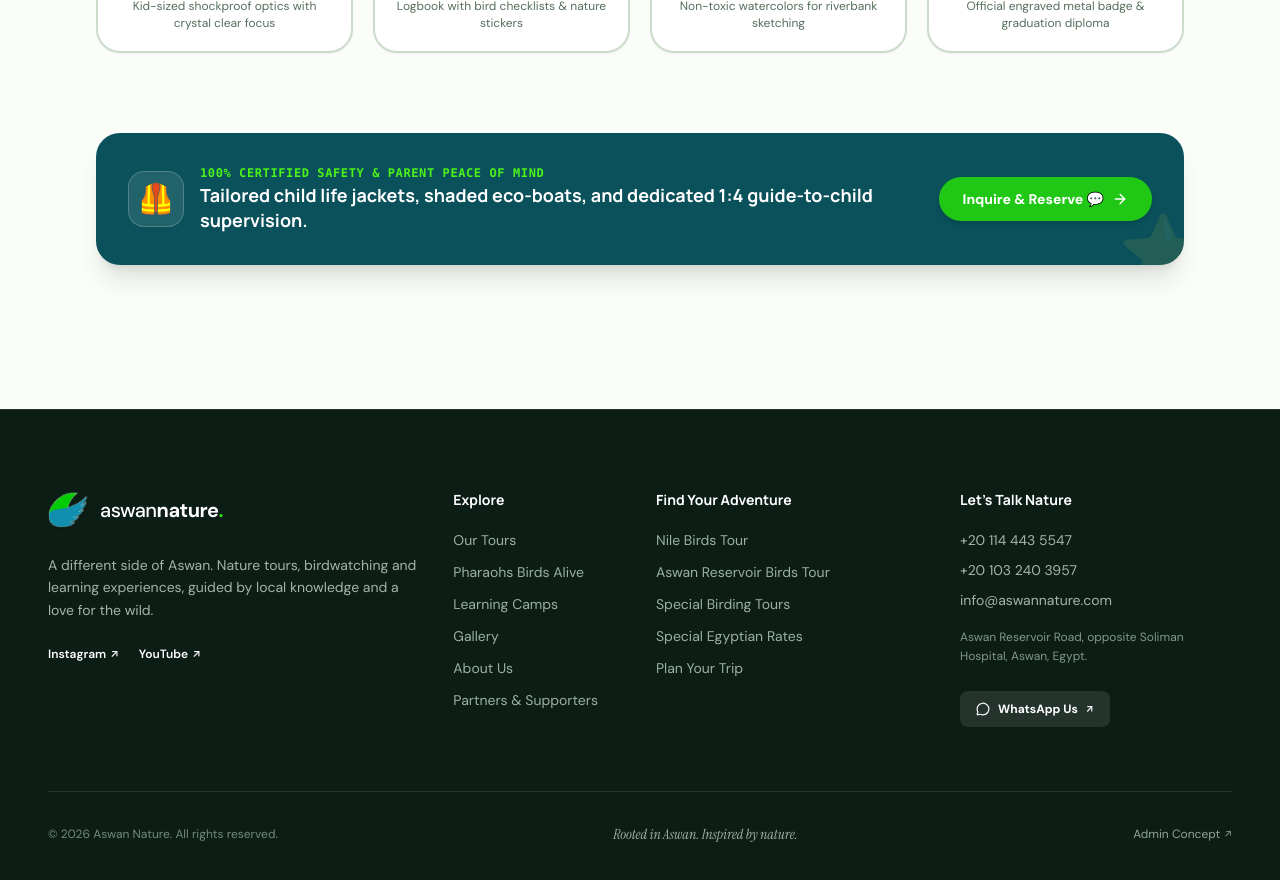
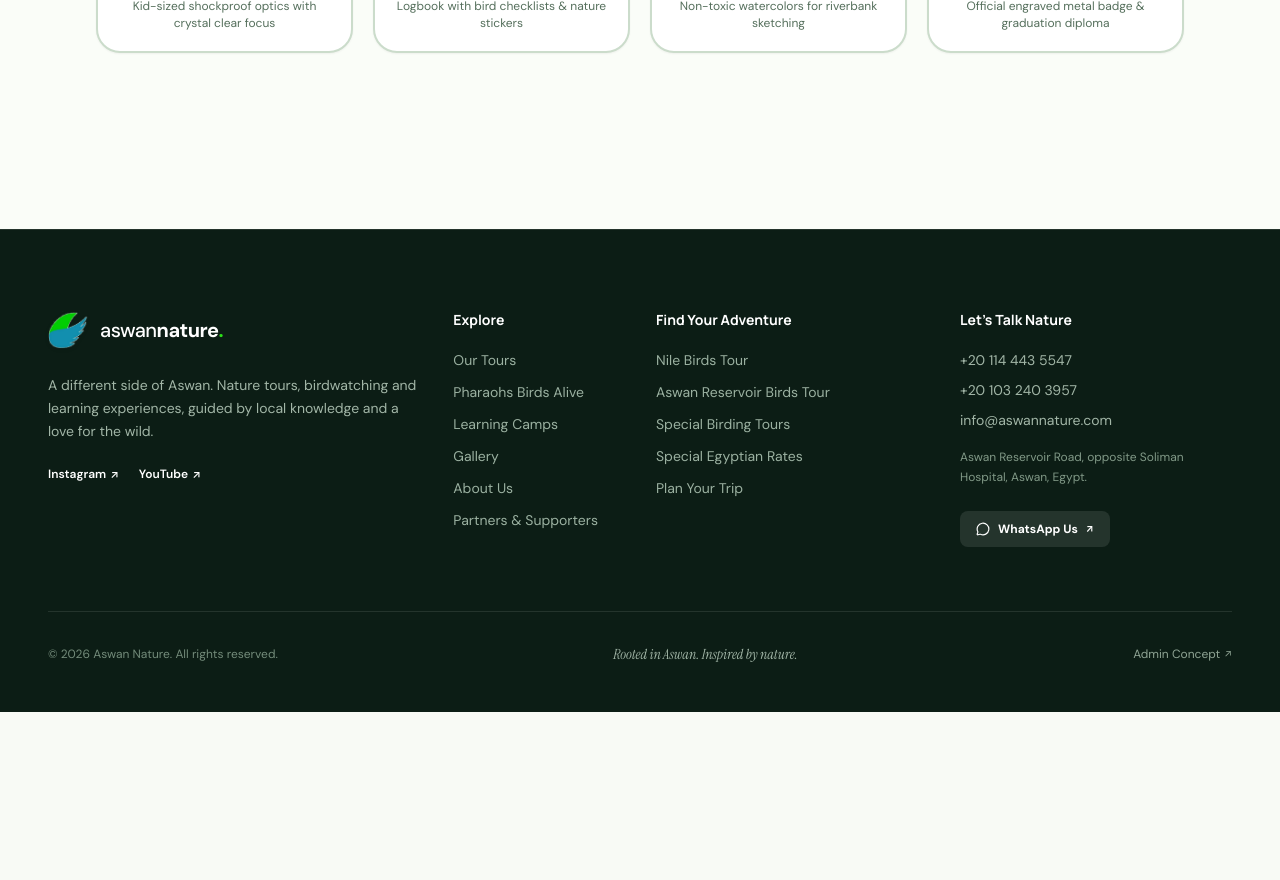
Before and after one commit to Islam-Shahat/Aswan-Nature, a React (Vite) app: page /camps in a window 1280 px wide. Shown: the part 2180-3060 px from the top of the page. After the commit the page ends 2892 px from the top, so only its background shows below. Built offline with nearby package versions, Linux system fonts and the light colour scheme; a web font is replaced by a local one.

Commit message:
style(camps): remove safety assurance banner at bottom

```diff
--- a/src/pages/LearningCampsPage.jsx
+++ b/src/pages/LearningCampsPage.jsx
@@ -430,40 +430,6 @@ export const LearningCampsPage = () => {
           </div>
         </div>
 
-        {/* ============================================================ */}
-        {/* 5. PARENT TRUST & GOLD-STANDARD SAFETY (Clean Pill Card) */}
-        {/* ============================================================ */}
-        <div className="bg-[#0a515b] rounded-3xl p-6 sm:p-8 text-white shadow-xl flex flex-col sm:flex-row items-center justify-between gap-6 relative overflow-hidden mb-12">
-          {/* Subtle Decorative Star */}
-          <div className="absolute -right-6 -bottom-6 text-7xl opacity-10 select-none">
-            ⭐
-          </div>
-
-          <div className="flex items-center gap-4 text-center sm:text-left rtl:sm:text-right">
-            <div className="w-14 h-14 rounded-2xl bg-white/10 border border-white/20 flex items-center justify-center text-3xl shrink-0">
-              🦺
-            </div>
-            <div>
-              <div className="text-xs font-mono font-bold text-[#4bf319] uppercase tracking-wider mb-0.5">
-                {isAr ? 'سلامة معتمدة ١٠٠٪ وراحة بال تامة للآباء' : '100% CERTIFIED SAFETY & PARENT PEACE OF MIND'}
-              </div>
-              <h4 className="text-sm sm:text-lg font-bold text-white leading-snug">
-                {isAr
-                  ? 'سترات نجاة مخصصة ومريحة للأطفال، قوارب بيئية مظللة، ومرافقة مرشد لكل ٤ أطفال.'
-                  : 'Tailored child life jackets, shaded eco-boats, and dedicated 1:4 guide-to-child supervision.'}
-              </h4>
-            </div>
-          </div>
-
-          <button
-            onClick={() => handleOpenBooking('Junior River Rangers')}
-            className="px-6 py-3 rounded-full bg-[#21c715] hover:bg-[#1cb011] text-white font-extrabold text-xs sm:text-sm shadow-md transition-all shrink-0 cursor-pointer active:scale-95 flex items-center gap-2"
-          >
-            <span>{isAr ? 'استفسر أو احجز المقعد 💬' : 'Inquire & Reserve 💬'}</span>
-            <ArrowRight className="w-4 h-4 rtl:rotate-180" />
-          </button>
-        </div>
-
       </div>
 
       {/* ============================================================ */}
```
